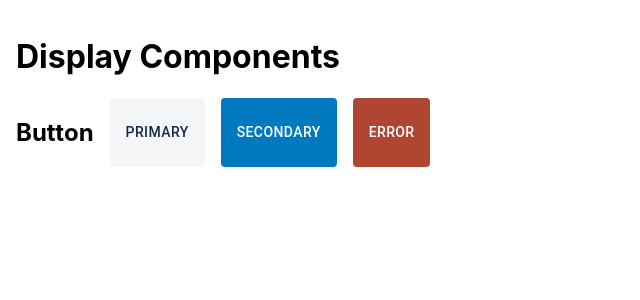
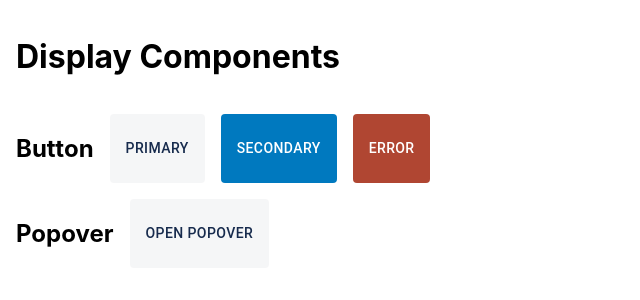
Before and after one commit to changjandam/kanban-practice, a Next.js app: page /displayComponents in a window 1280 px wide. Shown: the top 300 px of the page, without its empty margins (0-640 px from the left). Built offline with nearby package versions, Linux system fonts and the light colour scheme.

Commit message:
popover position done

```diff
--- a/components/Popover/index.tsx
+++ b/components/Popover/index.tsx
@@ -7,6 +7,9 @@ import {
 } from '@mui/material';
 import { IoCloseOutline } from 'react-icons/io5';
 import { PopoverProps } from './types';
+import theme from '../../styles/theme';
+
+const fontSize = theme.typography.fontSize;
 
 const Popover: React.FC<PopoverProps> = ({
   anchorEl,
@@ -16,9 +19,28 @@ const Popover: React.FC<PopoverProps> = ({
   title,
 }) => {
   return (
-    <MuiPopover open={open} anchorEl={anchorEl}>
-      <Box>
-        <Typography>{title}</Typography>
+    <MuiPopover
+      open={open}
+      anchorEl={anchorEl}
+      anchorReference='anchorPosition'
+      anchorOrigin={{ vertical: 'bottom', horizontal: 'left' }}
+      anchorPosition={{
+        top:
+          (anchorEl?.offsetTop || 0) + (anchorEl?.offsetHeight || 0) + fontSize,
+        left: anchorEl?.offsetLeft || 0,
+      }}
+    >
+      <Box
+        sx={{
+          display: 'flex',
+          flexDirection: 'row',
+          justifyContent: 'space-between',
+          minWidth: '19rem',
+        }}
+      >
+        <Typography
+
+        >{title}</Typography>
         <ButtonBase onClick={() => setOpen(false)}>
           <IoCloseOutline />
         </ButtonBase>
--- a/components/Popover/types.ts
+++ b/components/Popover/types.ts
@@ -2,7 +2,7 @@ import React from 'react';
 
 export interface PopoverProps {
   open: boolean;
-  anchorEl: HTMLElement;
+  anchorEl?: HTMLElement | null;
   setOpen: (open: boolean) => void;
   title: string;
   children: React.ReactNode;
--- a/pages/displayComponents/index.tsx
+++ b/pages/displayComponents/index.tsx
@@ -1,26 +1,48 @@
+import styled from '@emotion/styled';
 import { Box, Button } from '@mui/material';
-import React from 'react';
+import React, { useRef, useState } from 'react';
+import Popover from '../../components/Popover';
+
+const DisplayBox = styled(Box)`
+  display: flex;
+  gap: 1rem;
+`;
 
 const DisplayComponents: React.FC = () => {
+  const popover1Ref = useRef<HTMLButtonElement>(null);
+  const [popover1Open, setPopover1Open] = useState(false);
+
   return (
     <Box
       sx={{
         width: '100%',
         padding: '1rem',
+        display: 'flex',
+        flexDirection: 'column',
+        gap: '1rem',
       }}
     >
       <h1>Display Components</h1>
-      <Box
-        sx={{
-          display: 'flex',
-          gap: '1rem',
-        }}
-      >
+      <DisplayBox>
         <h2>Button</h2>
         <Button>primary</Button>
         <Button color='secondary'>secondary</Button>
         <Button color='error'>error</Button>
-      </Box>
+      </DisplayBox>
+      <DisplayBox>
+        <h2>Popover</h2>
+        <Button ref={popover1Ref} onClick={() => setPopover1Open(true)}>
+          open popover
+        </Button>
+        <Popover
+          anchorEl={popover1Ref.current}
+          open={popover1Open}
+          setOpen={setPopover1Open}
+          title='Popover Title'
+        >
+          <p>Popover Content</p>
+        </Popover>
+      </DisplayBox>
     </Box>
   );
 };
```
